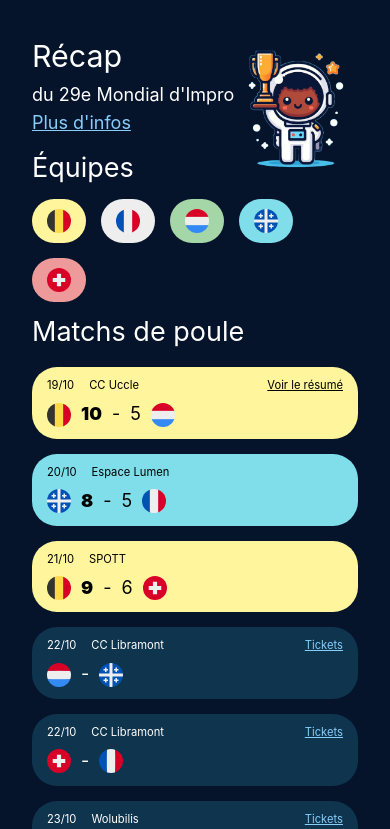
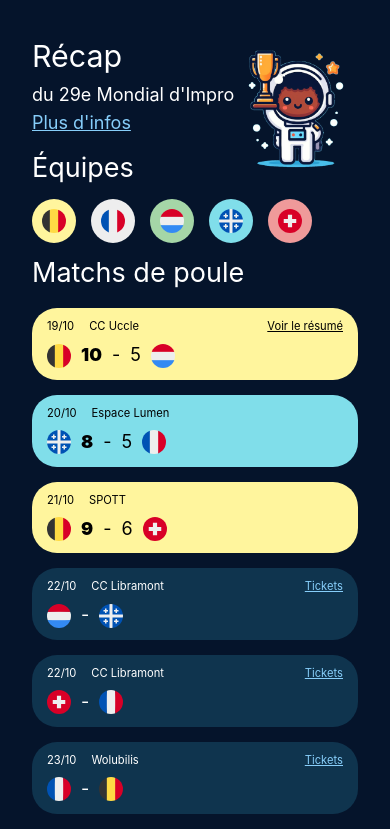
Before and after one commit to tchapeaux/mondial-impro-2023-resultats, a Vue app: page / in a window 390 px wide. Shown: the top 829 px of the page. Built offline with nearby package versions, Linux system fonts and the light colour scheme.

Commit message:
fix: team card design for small screens

```diff
--- a/src/components/TeamCard.vue
+++ b/src/components/TeamCard.vue
@@ -17,7 +17,7 @@ a.card {
   align-items: center;
   gap: 10px;
 
-  padding: 5px 10px;
+  padding: 5px 5px;
   border: transparent 5px solid;
   border-radius: 25px;
   color: black;
```
